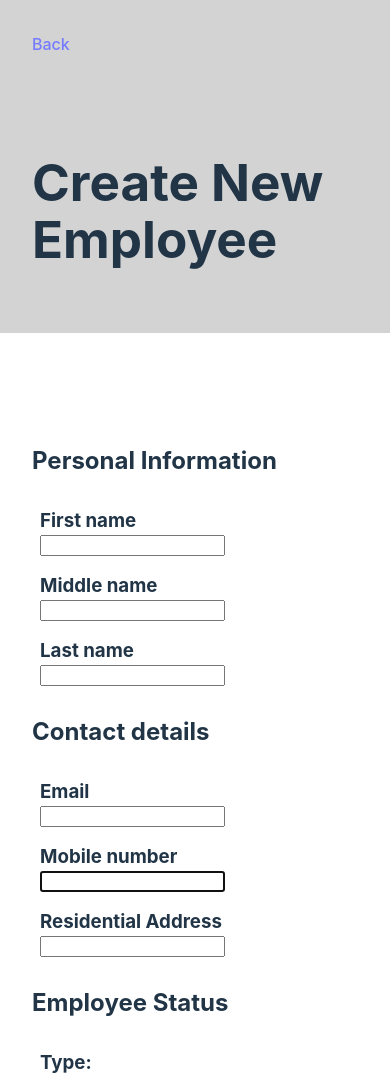
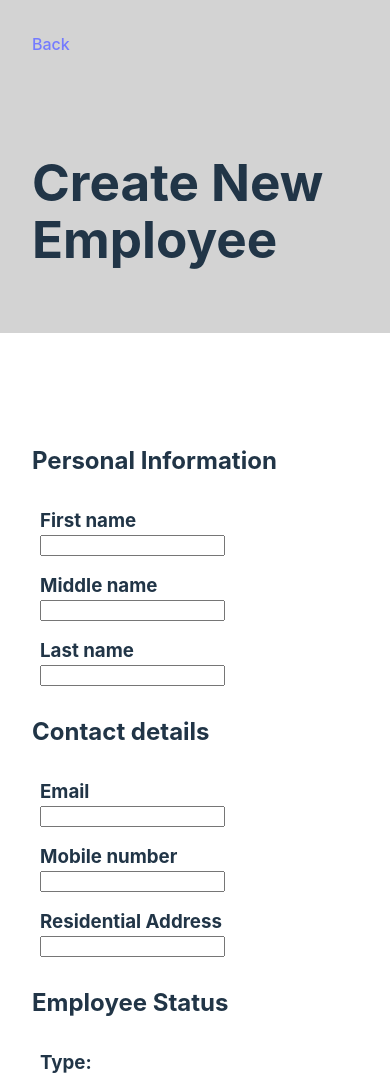
Before and after one commit to xbmac2/employee-creator-frontend-xandra, a React (Vite) app: page /new-employee in a window 390 px wide. Shown: the top 1081 px of the page. Built offline with nearby package versions, Linux system fonts and the light colour scheme.

Commit message:
removes autofocus from phone input

```diff
--- a/src/components/EmployeeForm/EmployeeForm.tsx
+++ b/src/components/EmployeeForm/EmployeeForm.tsx
@@ -175,7 +175,6 @@ const EmployeeForm = ({
               inputProps={{
                 ref,
                 required: true,
-                autoFocus: true,
               }}
               country={"au"}
               specialLabel={""}
```
